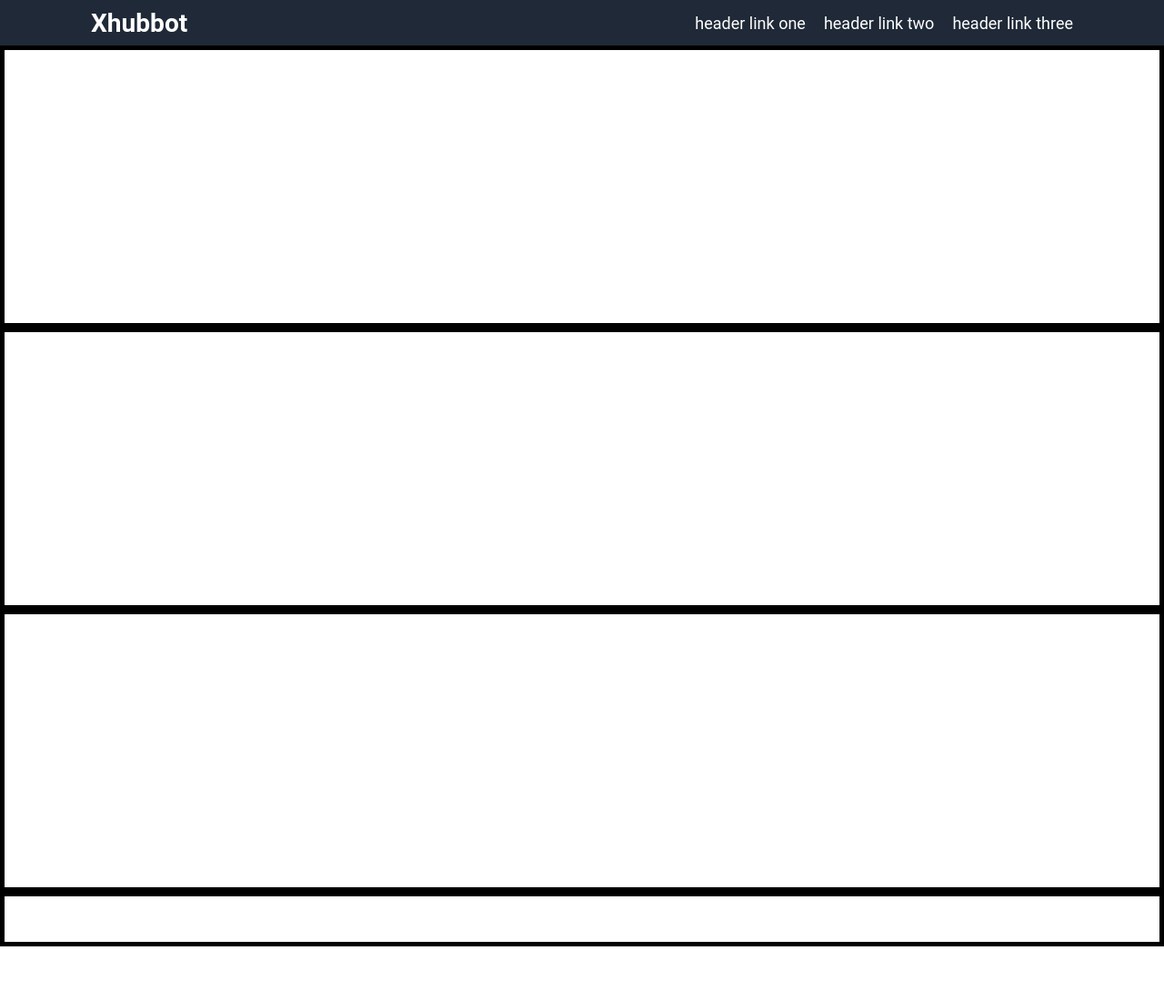
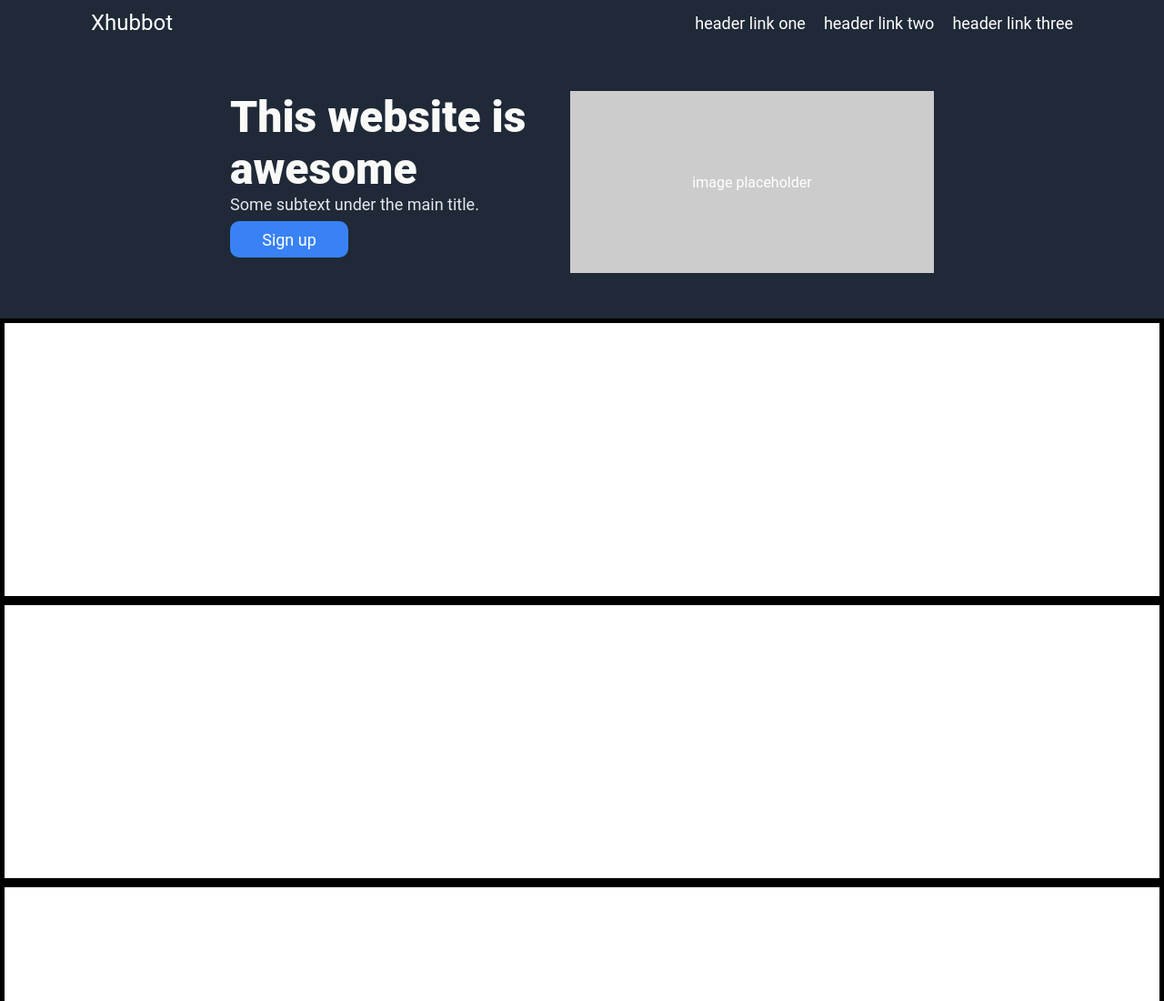
Before and after one commit to xhubbot/odin-project-landing-page, a plain HTML site: page index.html in a window 1280 px wide. Shown: the top 1100 px of the page at 91% size. Before the commit the page ends 1040 px from the top, so only its background shows below. Drawn offline with Linux system fonts and the light colour scheme.

Commit message:
First section updated

```diff
--- a/css/style.css
+++ b/css/style.css
@@ -13,10 +13,9 @@ body {
   height: 50px;
 }
 
-.herotext {
-  border-style: solid;
-  border-width: 5px;
+.hero {
   height: 300px;
+  background-color: #1F2937;
 }
 
 .information {
@@ -58,11 +57,71 @@ body {
   flex: 1;
   margin-left: 100px;
   color: white;
+}
+
+.logo p {
   font-size: 24px;
   padding: 0px;
+  color: white;
 }
 
-h3 {
+.image-placeholder {
+  width: 400px;
+  height: 200px;
+  background-color: #ccc;
+}
+
+.hero {
+  display: flex;
+  justify-content: center;
+  align-items: center;
+  gap: 24px;
+  margin: 0;
+  padding: 0;
+}
+
+.hero .container {
+  display: flex;
+  flex-direction: column;
+  justify-content: flex-start;
+  align-items: flex-start;
+  height: 200px;
+  width: 350px;
+}
+
+.container .title {
+  font-size: 48px;
+  color: #F9FAF8;
+  font-weight: 900;
+  font-family: "Roboto", "Arial", sans-serif;
+  margin: 0;
+  padding: 0;
+}
+
+p {
   padding: 0;
   margin: 0;
+  color: #e5e7eb;
+  font-size: 18px;
+  font-family: "Roboto", "Arial", sans-serif;
 }
+
+button {
+  margin-top: 8px;
+  color: white;
+  background-color: #3882f6;
+  border: none;
+  width: 130px;
+  height: 40px;
+  border-radius: 10px;
+  font-family: "Roboto", "Arial", sans-serif;
+  font-size: 18px;
+}
+
+.image-placeholder {
+  display: flex;
+  justify-content: center;
+  align-items: center;
+  color: white;
+  font-family: "Roboto", "Arial", sans-serif;
+}
--- a/index.html
+++ b/index.html
@@ -9,7 +9,7 @@
   <body>
     <div class="header">
       <div class="logo">
-        <h3>Xhubbot</h3>
+        <p>Xhubbot</p>
       </div>
       <div class="links">
         <a>header link one</a>
@@ -17,7 +17,14 @@
         <a>header link three</a>
       </div>
     </div>
-    <div class="hero"></div>
+    <div class="hero">
+      <div class="container">
+        <p class="title">This website is awesome</p>
+        <p class="subtext">Some subtext under the main title.</p>
+        <button>Sign up</button>
+      </div>
+      <div class="image-placeholder">image placeholder</div>
+    </div>
     <div class="information"></div>
     <div class="quote"></div>
     <div class="signup"></div>
```
